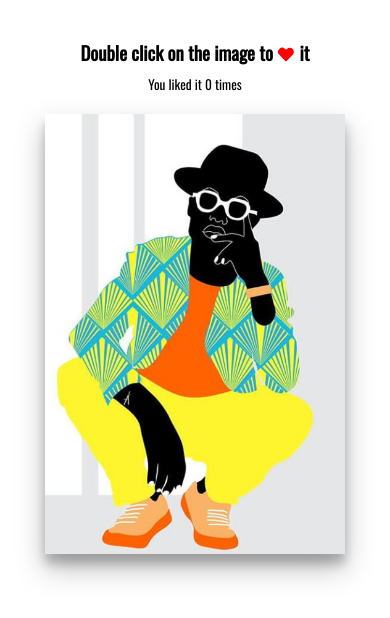
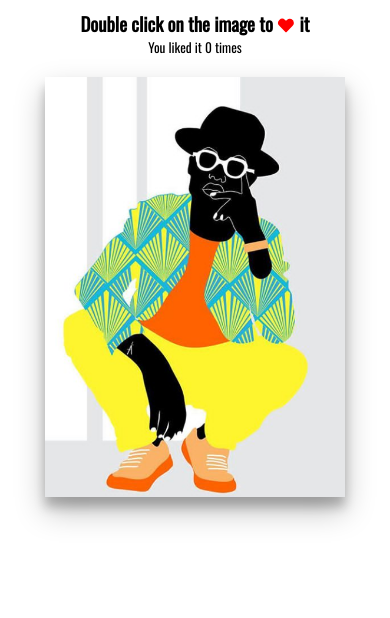
Before and after one commit to peterayodeji/glowing-heart, a plain HTML site: page index.html in a window 390 px wide. Drawn offline with nearby package versions, Linux system fonts and the light colour scheme.

Commit message:
make UI responsive

```diff
--- a/style.css
+++ b/style.css
@@ -7,18 +7,18 @@
 body {
   font-family: 'Oswald', sans-serif;
   text-align: center;
+  overflow: hidden;
   margin: 0;
-  padding-top: 20px;
-  padding-bottom: 100px;
 }
 
 h3 {
-  margin-bottom: 8px;
+  margin-bottom: 0;
   text-align: center;
 }
 
 small {
   display: block;
+  margin-bottom: 20px;
   text-align: center;
 }
 
@@ -38,7 +38,16 @@ small {
   cursor: pointer;
   max-width: 100%;
   box-shadow: 0 14px 28px rgba(0, 0, 0, 0.25), 0 10px 10px rgba(0, 0, 0, 0.22);
-  margin-block: 20px;
+}
+
+@media (max-width: 1024px) {
+  h3 {
+    margin-top: 10px;
+  }
+
+  .loveMe {
+    height: 420px;
+  }
 }
 
 .loveMe .fav {
```
